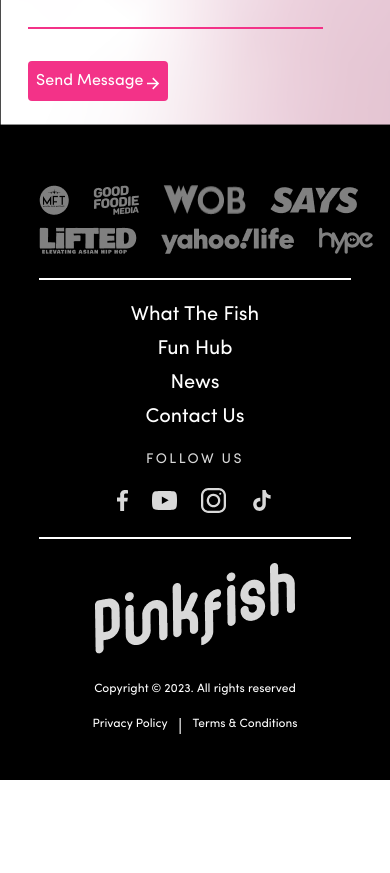
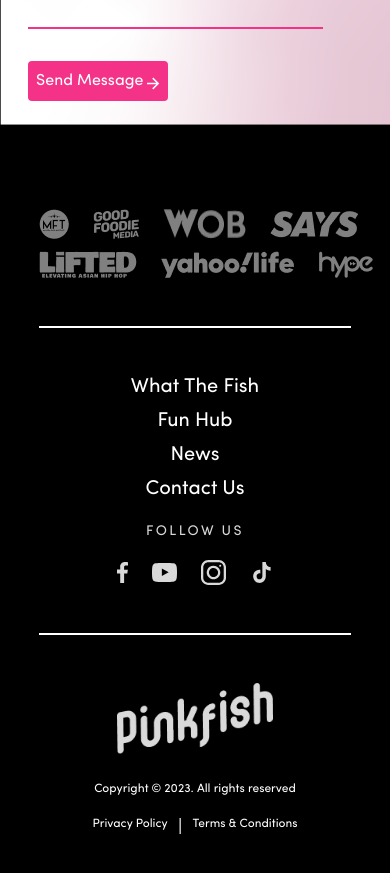
Before and after one commit to sathiyaIbe/PinkFishMain, a Next.js app: page /Contact in a window 390 px wide. Shown: the part 1000-1873 px from the top of the page. Before the commit the page ends 1780 px from the top, so only its background shows below. Built offline with nearby package versions, Linux system fonts and the light colour scheme; a web font is replaced by a local one.

Commit message:
update spacing

```diff
--- a/components/Footer.jsx
+++ b/components/Footer.jsx
@@ -86,9 +86,9 @@ const Footer = () => (
 
 </div>
 <div className='md:hidden'>
-  <div className='flex flex-col '>
+  <div className='flex flex-col mt-6 '>
   <div className='w-[80%] self-center flex flex-col gap-6'>
-<div className='flex flex-col gap-3 self-center'>
+<div className='flex flex-col gap-3 self-center mb-6'>
         <h1 className="home_bottom_header text-center mt-6">as seen on</h1>
         <div className="flex gap-6 self-center">
           <img src='/home_bottom_logo_mob_1.png'/>
@@ -105,7 +105,7 @@ const Footer = () => (
         </div>
         </div>
   <hr className="hr_line_footer  " />
-  <div className="flex flex-col text-white  gap-3  ">
+  <div className="flex flex-col text-white mt-6  gap-3  ">
       <Link className='flex justify-center' href="/">
         <p className="cursor-pointer icon_text  ">What The Fish</p>
         </Link>
@@ -120,7 +120,7 @@ const Footer = () => (
         </Link>
 
       </div>
-      <div className="flex flex-col gap-5 md:items-start items-center ">
+      <div className="flex flex-col gap-5 md:items-start items-center mb-6 ">
         <h1 className="address_title icon_text">Follow us</h1>
         <div className="flex items-center  gap-6 md:gap-3">
 
@@ -145,8 +145,8 @@ const Footer = () => (
         </div>
         </div>
         <hr className="hr_line_footer  " />
-        <div className="flex flex-col gap-5 md:items-start items-center ">
-      <img src='/logo_footer.png' alt='logo'/>
+        <div className="flex flex-col gap-5 md:items-start items-center mt-6">
+      <img src='/logo_footer.png' className='w-1/2' alt='logo'/>
       </div>
         <div className='flex flex-col md:flex-row justify-between  mb-11 self-center  gap-3'>
 
--- a/sections/Hero.jsx
+++ b/sections/Hero.jsx
@@ -202,7 +202,7 @@ Pinkfish Live
 
       <video src="/bg_video_1.mp4" ref={(el)=>firstRef=el} className=' object-cover' id='videos' autoplay loop playsinline muted ></video>
 
-          <div className='flex flex-col justify-center h-full absolute self-center gap-3 mb-3 mt-24 '>
+          <div className='flex flex-col justify-center h-full absolute self-center gap-3 md:mb-3 mb-11  mt-24 '>
         <img className=' w-1/3  self-center '  data-value="-30"    src='/main_logo.png'/>
 
        <h1 className='hero_text_heading self-center'>more than just a festival</h1>
--- a/sections/World.jsx
+++ b/sections/World.jsx
@@ -165,7 +165,7 @@ return(
       </div>
 
     </div>
-    <div className="flex flex-col ">
+    <div className="flex flex-col logo_container md:mt-0 mt-11  ">
     <h1 className="home_bottom_header text-center mt-6  self-center">a curated adventure by</h1>
         <div className="flex gap-6 self-center ">
           <img className="hidden md:block" src='/home_bottom_logo_1.png'/>
--- a/styles/globals.css
+++ b/styles/globals.css
@@ -41,6 +41,9 @@
 
 }
 
+.logo_container{
+  background-color: #313131;
+}
 
 /* NAVBAR */
 
```
